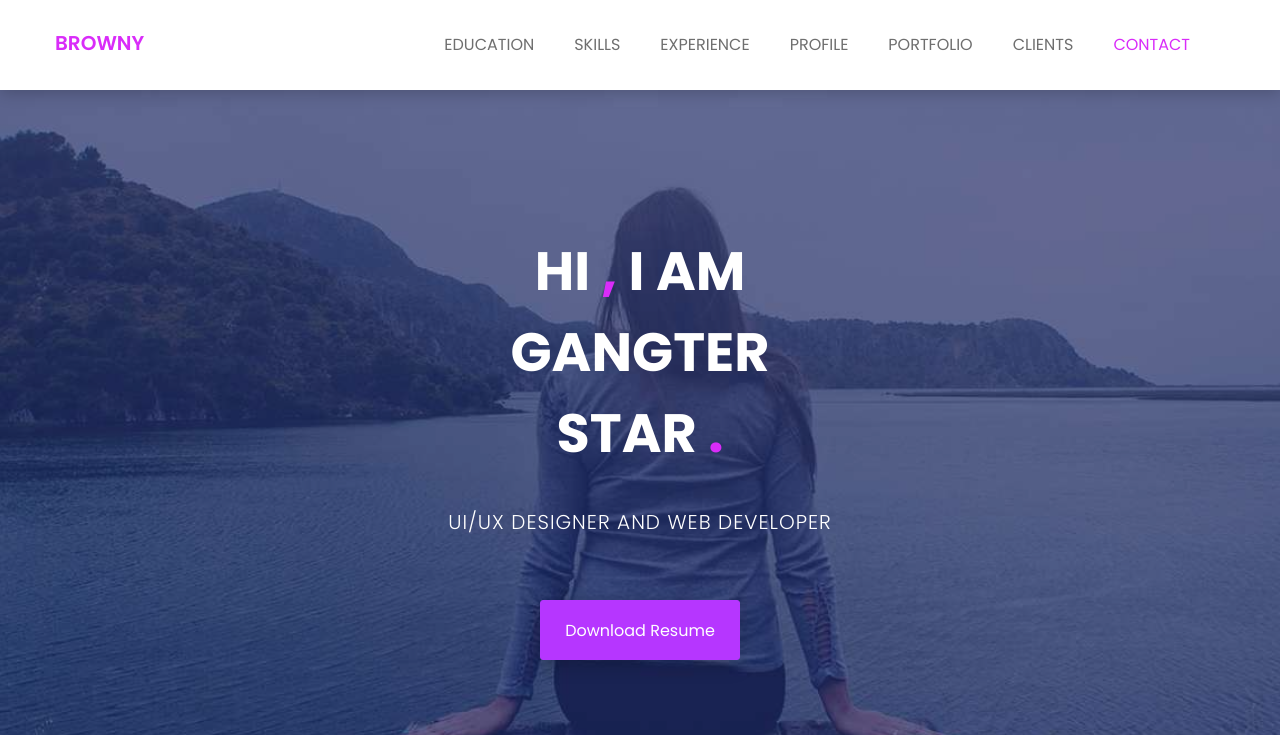
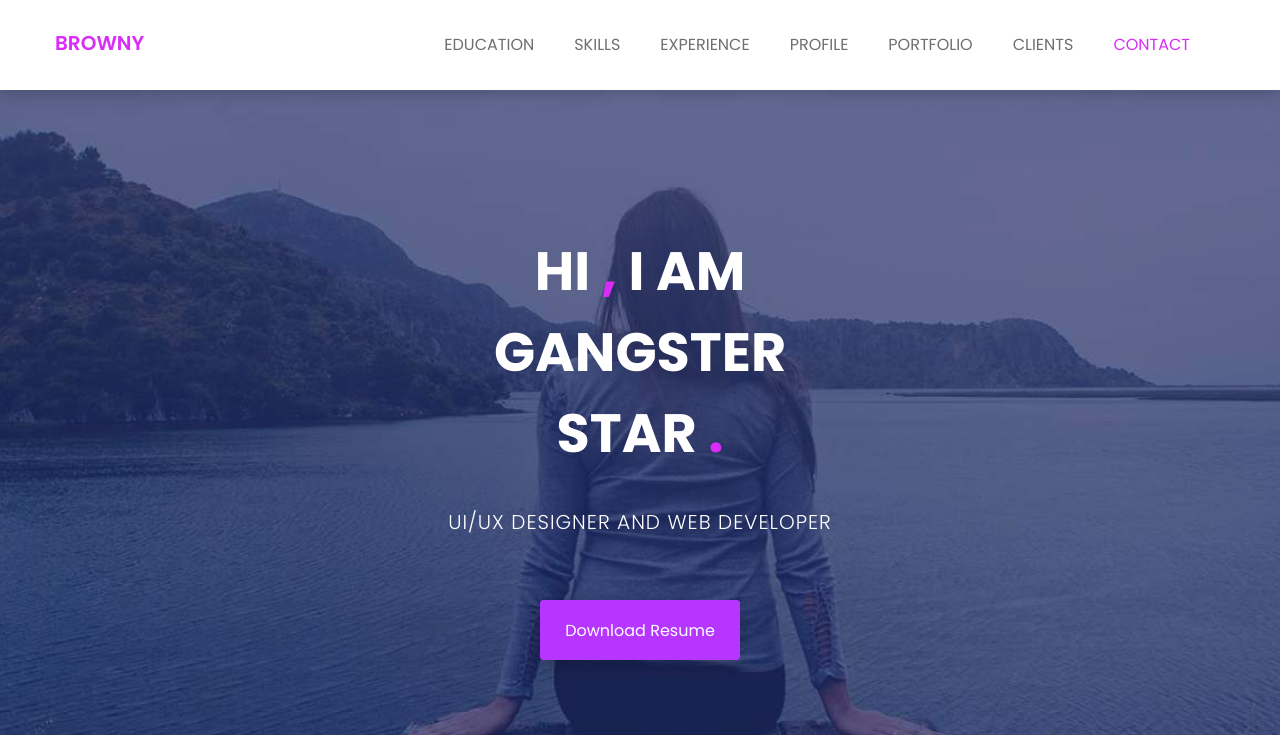
Before and after one commit to DevOpsnaman/BROWNY, a plain HTML site: page index.html in a window 1280 px wide. Shown: the top 735 px of the page. Drawn offline with nearby package versions, Linux system fonts and the light colour scheme.

Commit message:
update index

```diff
--- a/index.html
+++ b/index.html
@@ -103,7 +103,7 @@
 				<div class="row">
 					<div class="col-md-12 text-center">
 						<div class="header-text">
-							<h2>hi <span>,</span> i am <br> Gangter <br> star <span>.</span>   </h2>
+							<h2>hi <span>,</span> i am <br> Gangster <br> star <span>.</span>   </h2>
 							<p>ui/ux designer and web developer</p>
 							<a href="assets/download/browney.txt" download>download resume</a>
 						</div><!--/.header-text-->
```
